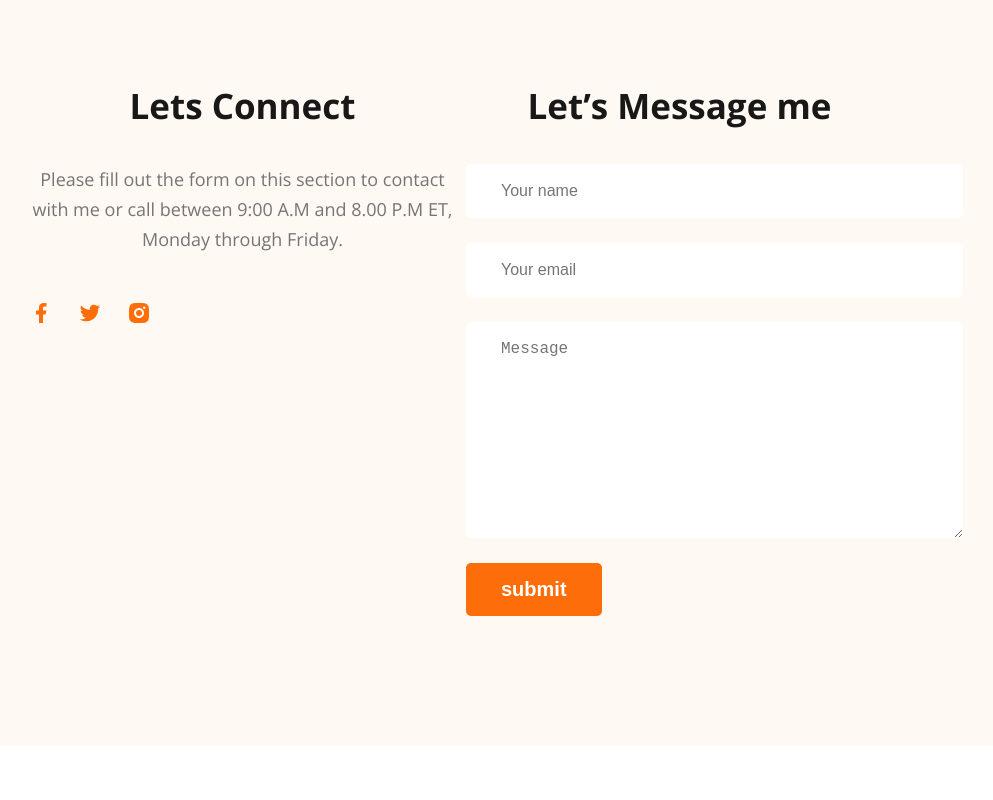
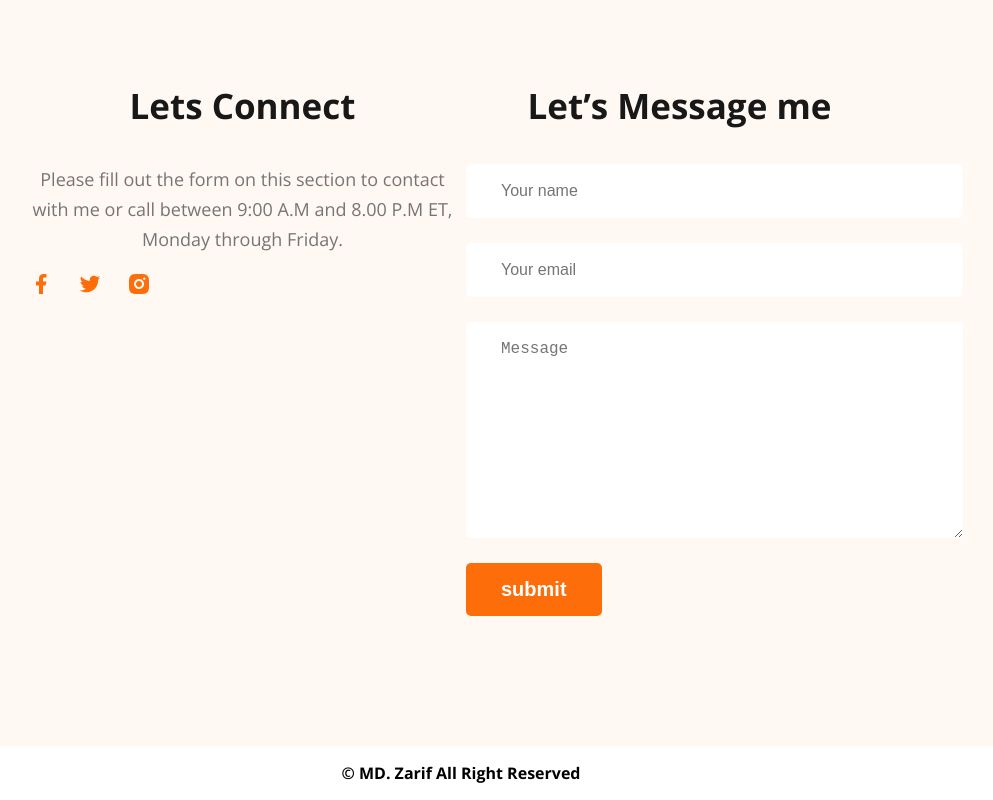
Before and after one commit to mdzarif55/web_devloper_portfolio, a plain HTML site: page index.html in a window 1280 px wide. Shown: the part 3491-4291 px from the top of the page, without its empty margins (179-1172 px from the left). Before the commit the page ends 4245 px from the top, so only its background shows below. Drawn offline with nearby package versions, Linux system fonts and the light colour scheme.

Commit message:
all right reserved

```diff
--- a/index.html
+++ b/index.html
@@ -183,6 +183,7 @@
             </form>
         </div>
     </footer>
+    <p class="z">&copy MD. Zarif All Right Reserved</p>
 </body>
 
 
--- a/style/design.css
+++ b/style/design.css
@@ -262,5 +262,8 @@
  }
  .social-icon a{
     margin-right: 25px;
-    font-size: 50px;
  }
+ .z{
+    text-align: center;
+    font-weight: bold;
+ }
```
